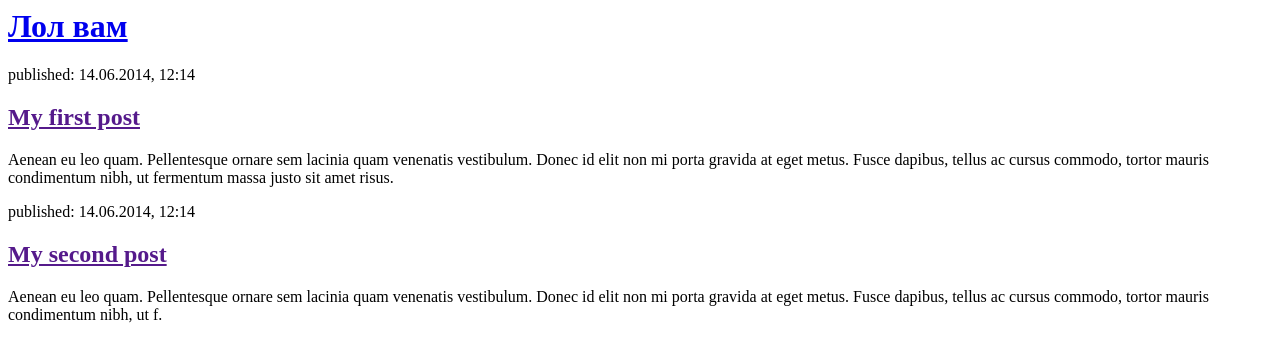
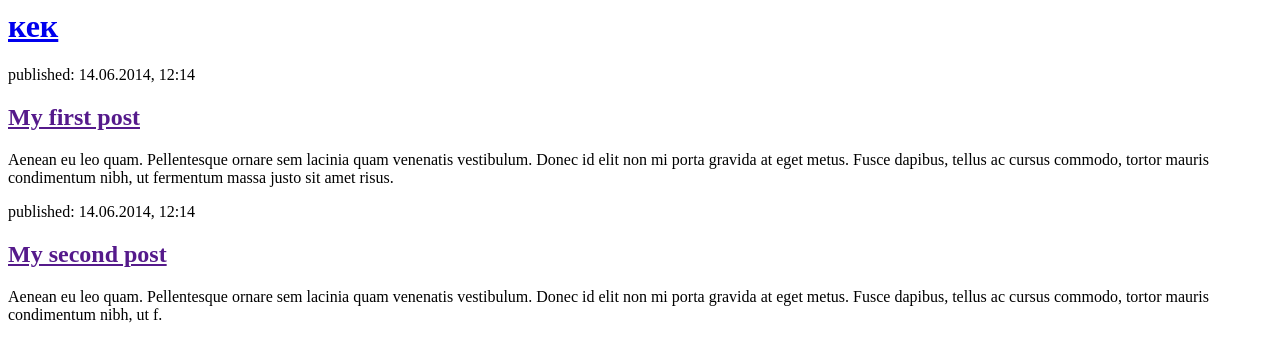
Before and after one commit to velsevul666/my-first-blog, a Django app: page / in a window 1280 px wide. Shown: the top 362 px of the page. Run offline with Django 3.2, Linux system fonts and the light colour scheme.

Commit message:
Changed html 2

```diff
--- a/sublog/templates/sublog/post_list.html
+++ b/sublog/templates/sublog/post_list.html
@@ -1,10 +1,10 @@
 <html>
     <head>
-        <title>текст</title>
+        <title>всем приветики в этом чатике</title>
     </head>
     <body>
         <div>
-            <h1><a href="/">Лол вам</a></h1>
+            <h1><a href="/">кек</a></h1>
         </div>
 
         <div>
```
